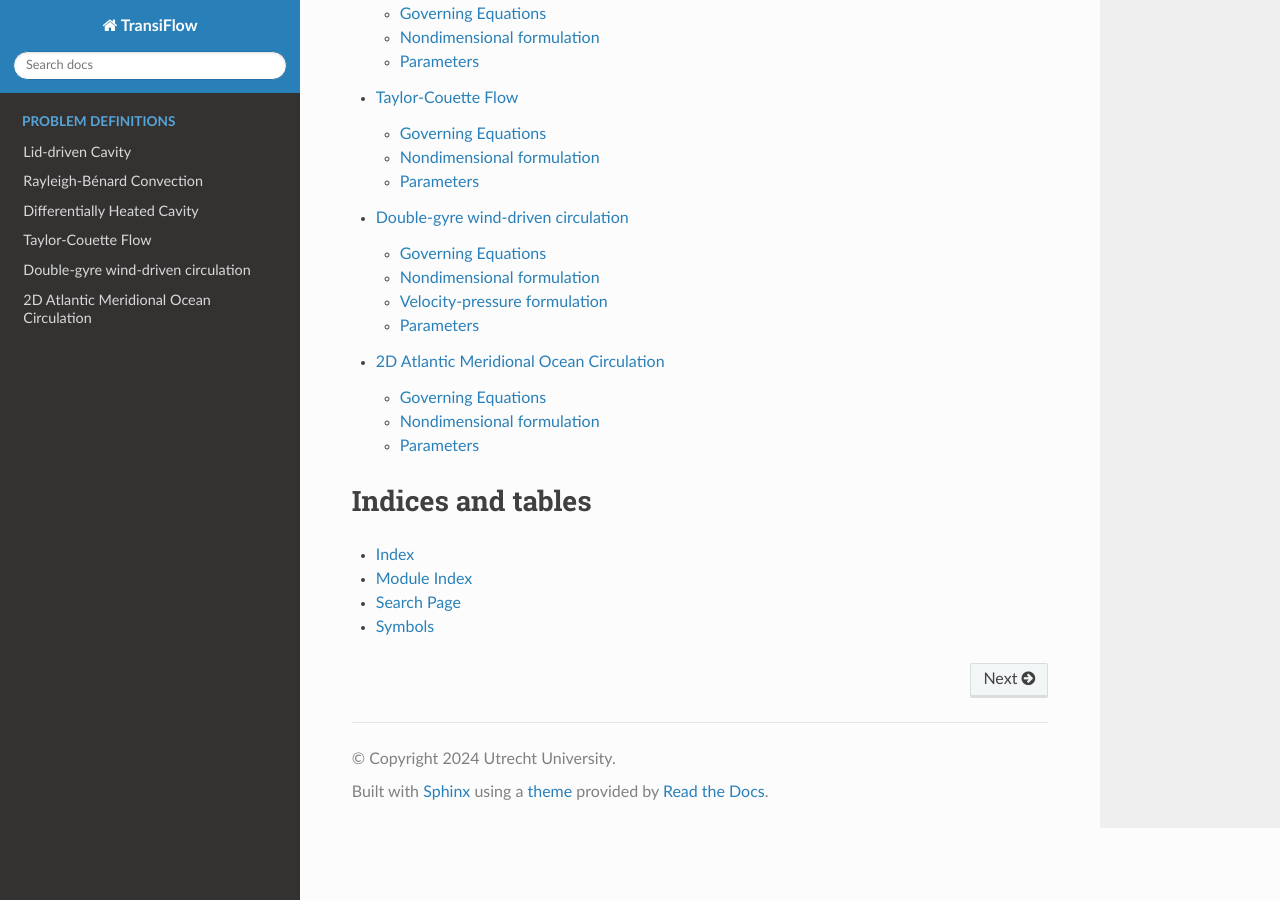
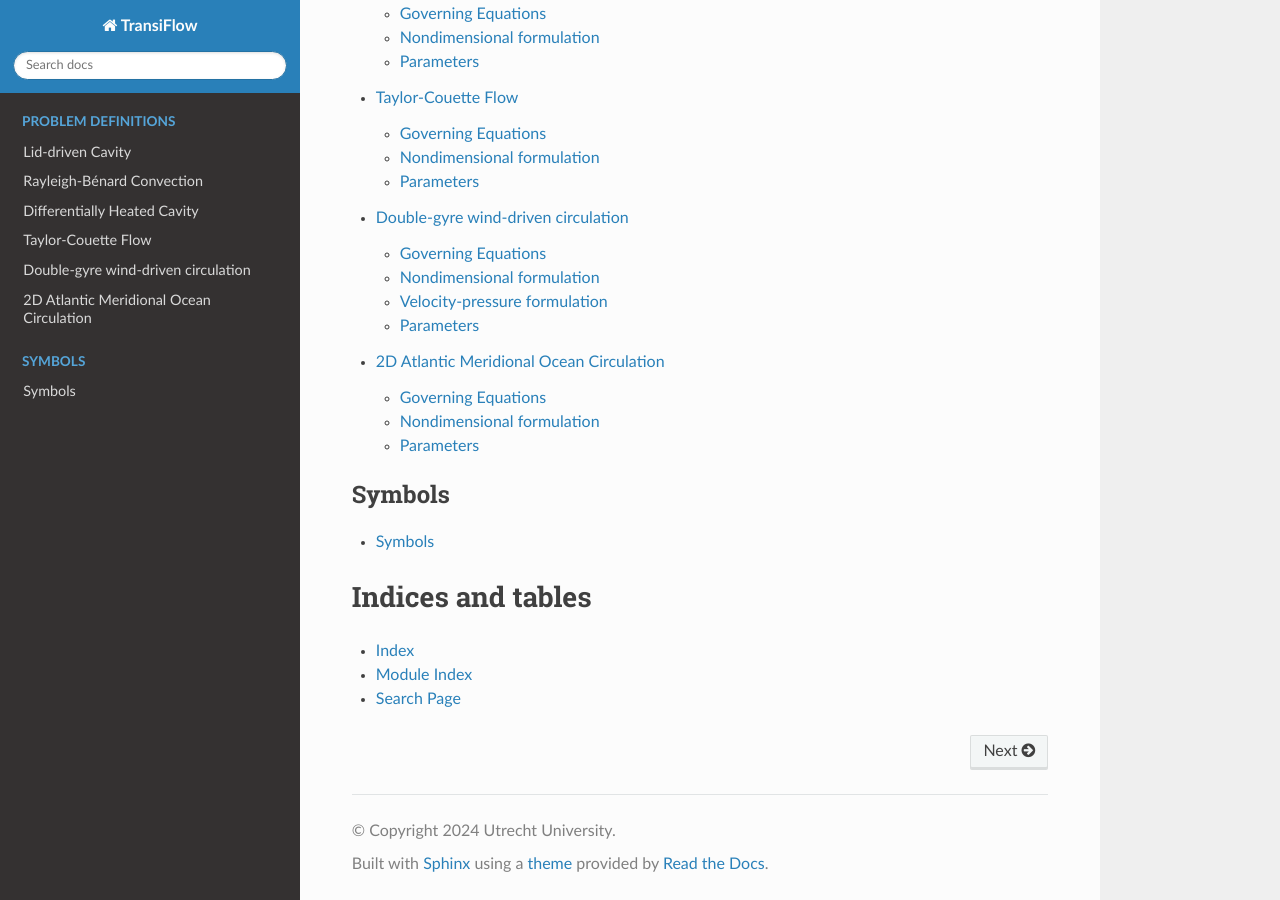
Before and after one commit to BIMAU/transiflow, a Sphinx documentation site: the page built from doc/index.rst, in a window 1280 px wide and 900 px high, scrolled down 506 px. Built offline with Sphinx 7.4.7 and the Read the Docs theme 2.0.0, drawn with Linux system fonts in a browser that asks for light colours; pages that are not in the unit, such as notebooks, are missing from menus.

Commit message:
doc: Add symbols to a toctree.

```diff
--- a/doc/index.rst
+++ b/doc/index.rst
@@ -23,10 +23,14 @@ Welcome to TransiFlow's documentation!
 
    reference/transiflow
 
+.. toctree::
+   :caption: Symbols
+
+   symbols
+
 Indices and tables
 ==================
 
 * :ref:`genindex`
 * :ref:`modindex`
 * :ref:`search`
-* :ref:`symbols`
```
